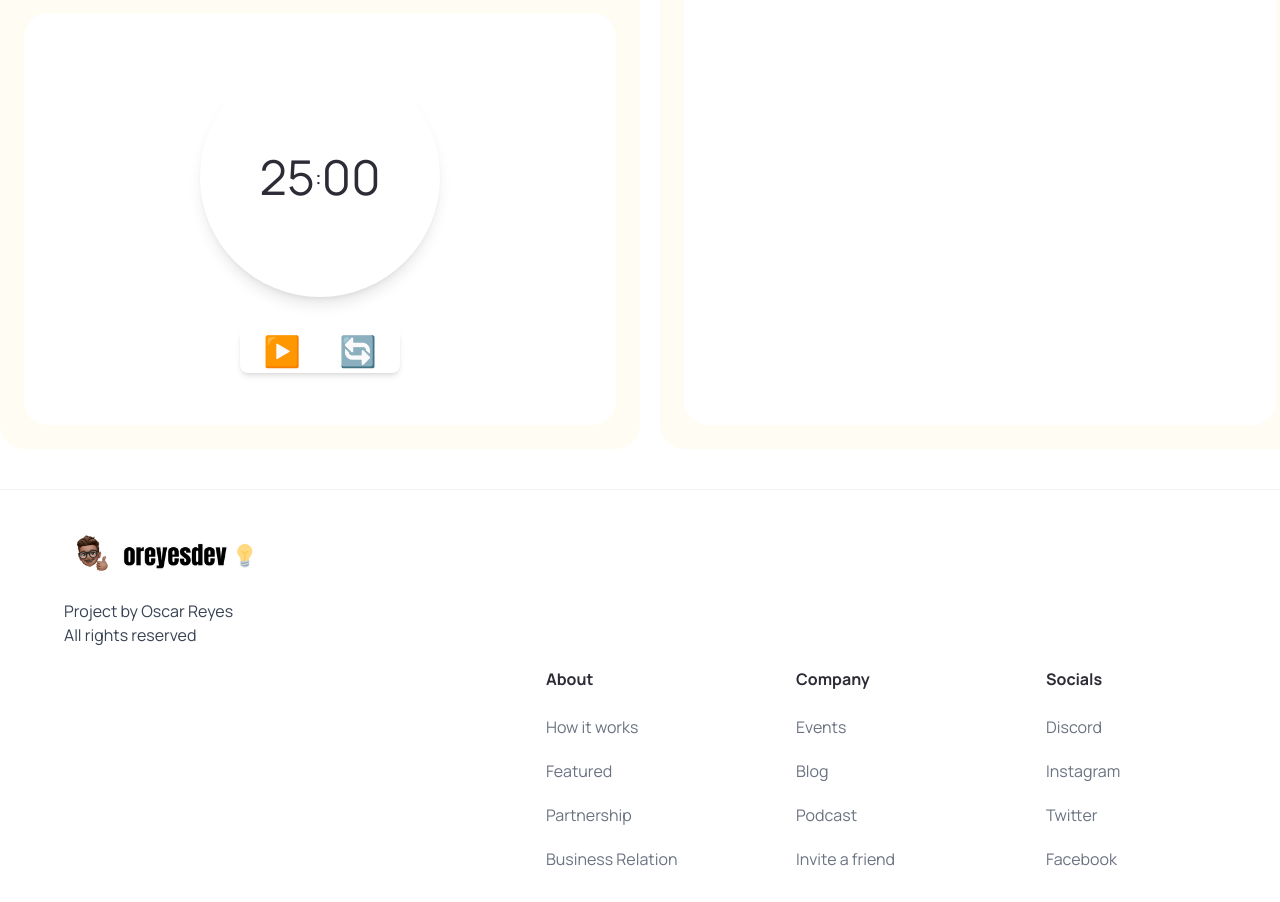
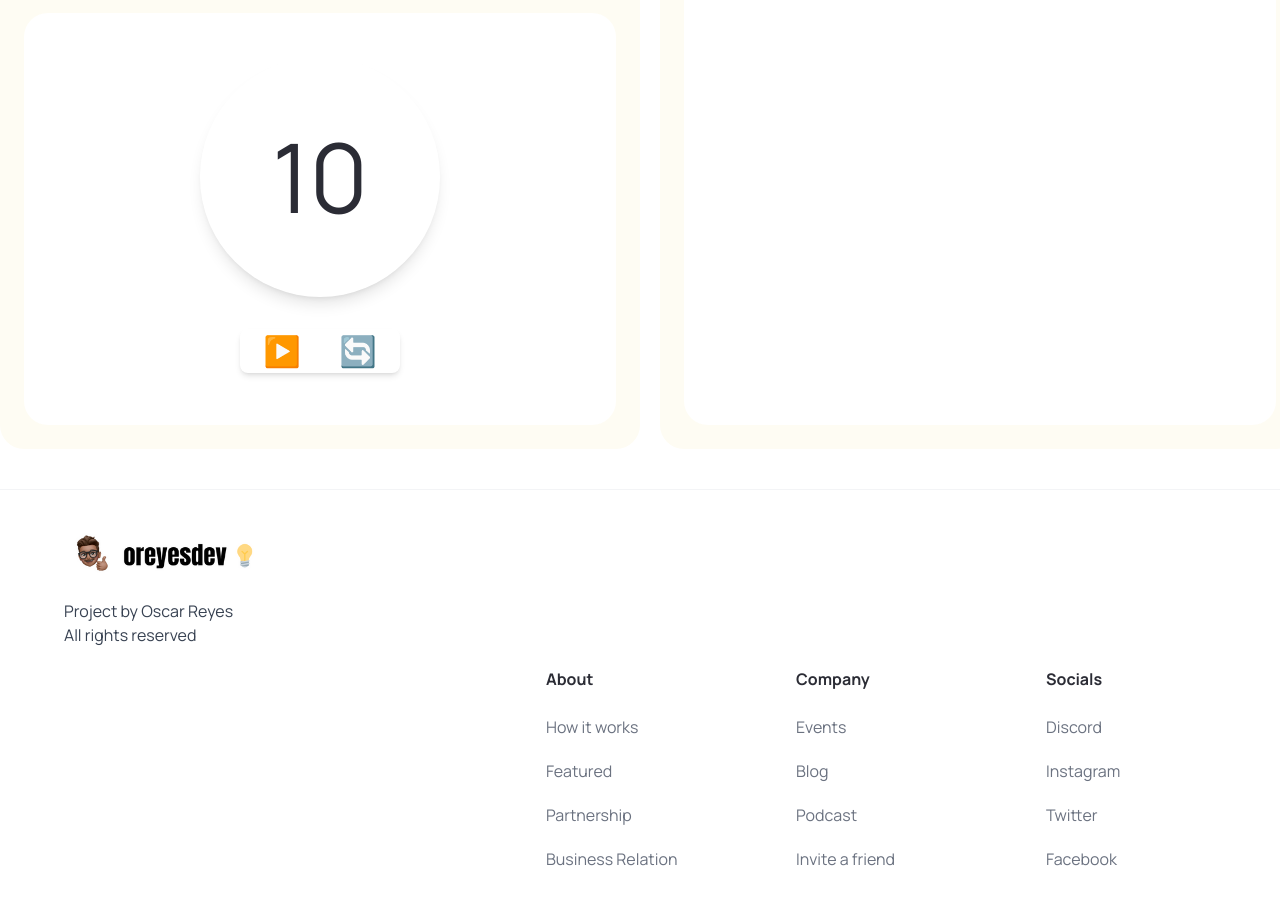
Before and after one commit to jon-oscar/eloquent-js, a Next.js app: page /chapter5 in a window 1280 px wide. Shown: the part 1297-2199 px from the top of the page. Built offline with nearby package versions, Linux system fonts and the light colour scheme.

Commit message:
reformat componet applying exerciser assignment

```diff
--- a/components/exercises/chapter-5-oscar/YourOwnLoop/YourOwnLoop.tsx
+++ b/components/exercises/chapter-5-oscar/YourOwnLoop/YourOwnLoop.tsx
@@ -1,50 +1,28 @@
 import React, { useEffect, useState } from 'react';
+import { loop } from './loop';
 
-let initialTimer = {
-  minutes: 25,
-  seconds: 0,
-};
+let initialTimer = 10;
 
 /**
  * YourOwnLoop is a React component that displays a countdown timer and provides
- * controls to start and reset the timer. When the timer reaches 00:00, it automatically stops.
+ * controls to start and reset the timer. When the timer reaches 0, it automatically stops.
  */
-export default function YourOwnLoop(): React.JSX.Element {
+export default function YourOwnLoop(): JSX.Element {
   const [isRunning, setIsRunning] = useState(false);
   const [timer, setTimer] = useState(initialTimer);
 
   useEffect(() => {
-    let interval: string | number | NodeJS.Timeout | undefined;
-
-    // Start or reset the timer interval based on the 'isRunning' state
-    if (isRunning) {
-      interval = setInterval(() => {
-        setTimer((prevTimer) => {
-          let newTimer = { ...prevTimer };
-
-          // Update timer values each second
-          if (newTimer.seconds > 0) {
-            newTimer.seconds--;
-          } else if (newTimer.minutes > 0) {
-            newTimer.minutes--;
-            newTimer.seconds = 59;
-          } else {
-            // When the timer reaches 00:00, stop the interval and set 'isRunning' to false
-            clearInterval(interval);
-            setIsRunning(false);
-          }
-          return newTimer;
-        });
-      }, 1000);
-    } else {
-      // Clear the interval when 'isRunning' becomes false
-      clearInterval(interval);
-    }
-    // Clean up the interval when the component unmounts or 'isRunning' changes
-    return () => {
-      clearInterval(interval);
-    };
-  }, [isRunning]);
+    loop(
+      timer,
+      (n: number) => n >= 0,
+      (n: number) => n - 1,
+      (n: number) => {
+        if (isRunning) {
+          setTimer(n);
+        }
+      }
+    );
+  }, [timer, isRunning]);
 
   // starts the timer
   function startTimer(): void {
@@ -64,15 +42,8 @@ export default function YourOwnLoop(): React.JSX.Element {
           className='mt-3 flex h-60 w-60 items-center justify-center rounded-full shadow-lg'
           data-testid='timer-display'
         >
-          <p className='text-5xl'>{timer.minutes}</p>
-          <p className='text-2xl'>:</p>
-          <p className='text-5xl'>
-            {timer.seconds < 10 ? `0${timer.seconds}` : timer.seconds}
-          </p>
-          <p></p>
-          <p></p>
+          <p className='text-[6rem]'>{timer}</p>
         </div>
-
         <div className='mt-3'>
           <div className='m-5 grid w-40 grid-cols-2 rounded-lg p-1 text-center shadow-md'>
             <button className='cursor-pointer text-3xl' onClick={startTimer}>
--- /dev/null
+++ b/components/exercises/chapter-5-oscar/YourOwnLoop/loop.tsx
@@ -0,0 +1,22 @@
+/**
+ * Executes a loop until a test condition is false.
+ * @param value - The initial value for the loop.
+ * @param test - A function that tests the value for the loop condition.
+ * @param update - A function that updates the value for each iteration of the loop.
+ * @param body - A function that is executed for each iteration of the loop.
+ */
+export function loop(
+  value: number,
+  test: (value: number) => boolean,
+  update: (value: number) => number,
+  body: (value: number) => void
+): void {
+  const loopIteration = () => {
+    if (test(value)) {
+      body(value);
+      value = update(value);
+      setInterval(loopIteration, 1000);
+    }
+  };
+  loopIteration();
+}
```
Also changed, not shown: 2 other files (tests, documents, lock files or other folders).
